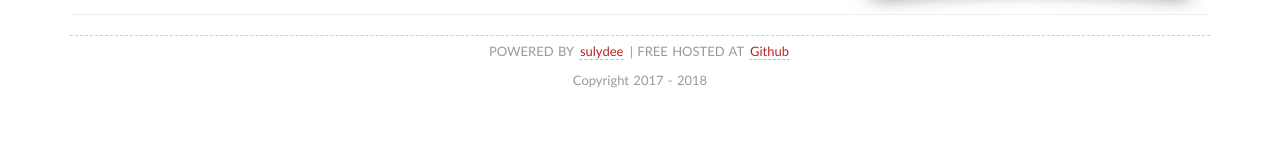
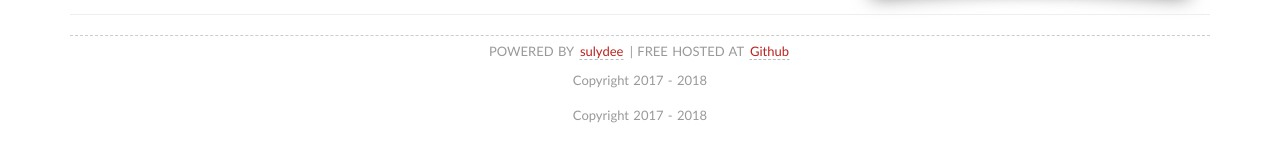
Before and after one commit to sulydee/sulydee.github.io, a Jekyll site: the page built from index.html, in a window 1280 px wide. Shown: the part 475-637 px from the top of the page. Built offline with Jekyll 4.4.1, drawn with Linux system fonts in a browser that asks for light colours; some web fonts are replaced; the list of posts is cut into pages by our own code; comment, search, counter and statistics services are not loaded.

Commit message:
Revert "00"
This reverts commit df58ff7364b01514bd4d7d28f5bf97642e368913.

```diff
--- a/_includes/copyright.html
+++ b/_includes/copyright.html
@@ -1,6 +1,9 @@
 <p>
   <small>POWERED BY <a href="https://github.com/sulydee">sulydee</a> | FREE HOSTED AT <a href="https://github.com/">Github</a>
   <br /> Copyright 2017 - {{site.time | date:"%Y"}}
+</p>
+<p>
+  <small>Copyright 2017 - {{site.time | date:"%Y"}}
 </p>
 
 
```
